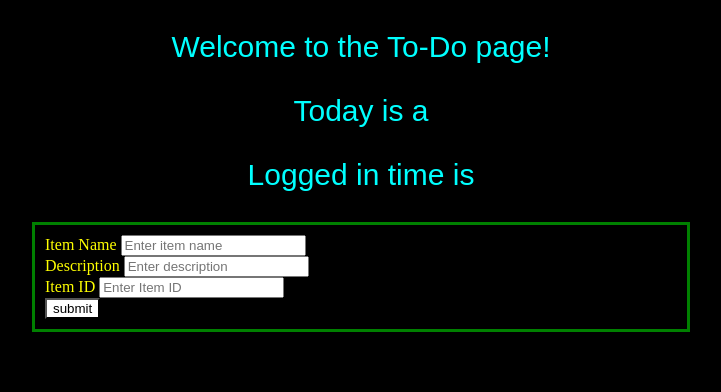
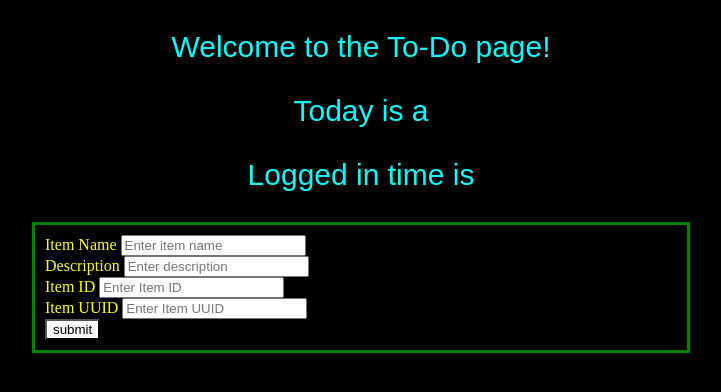
Before and after one commit to VaibhavDeshmukh06/GitHub-Project, a Python web app: template Frontend/templates/index.html in a window 1280 px wide. Shown: the top 392 px of the page, without its empty margins (279-1000 px from the left). Run offline with Jinja, Linux system fonts and the light colour scheme; the template is opened without the code that fills it, so the values that code supplies are empty.

Commit message:
Added Item UUID

```diff
--- a/Frontend/templates/index.html
+++ b/Frontend/templates/index.html
@@ -20,6 +20,9 @@
             <br>
             <label for="Item ID">Item ID</label>
             <input type="text" name="Item ID" id="Item ID" placeholder="Enter Item ID">
+            <br>
+            <label for="Item UUID">Item UUID</label>
+            <input type="text" name="Item UUID" id="Item UUID" placeholder="Enter Item UUID">
             <br>
 
 
```
